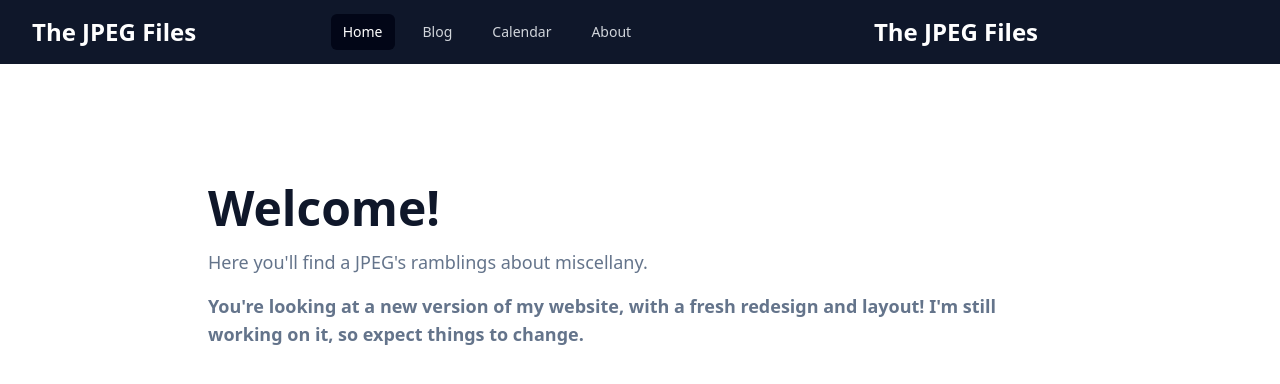
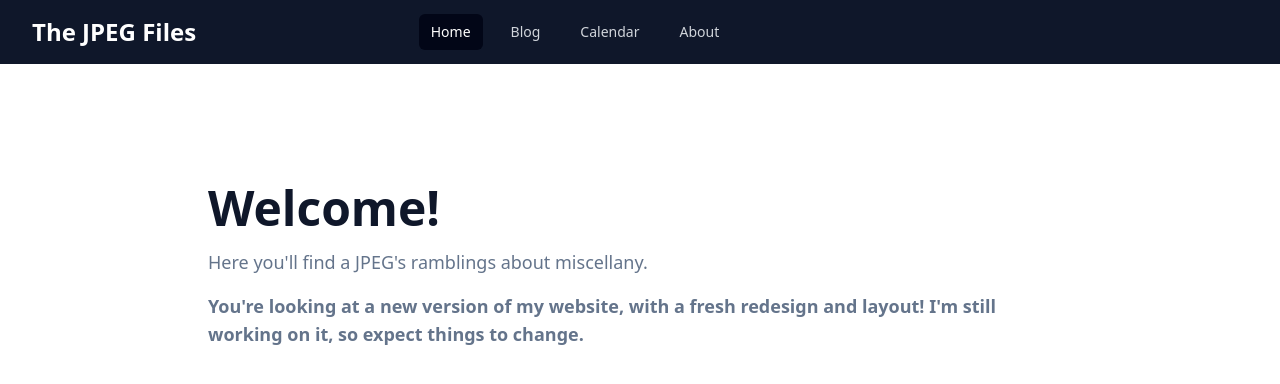
Before and after one commit to AlexTheJPEG/thejpegfiles, an Astro site: page / in a window 1280 px wide. Built offline with nearby package versions, Linux system fonts and the light colour scheme; Astro itself is replaced by a stand-in of ours; some icons are missing.

Commit message:
Hide mobile logo when not on mobile

```diff
--- a/src/components/Navbar.astro
+++ b/src/components/Navbar.astro
@@ -91,7 +91,7 @@ import { Icon } from "astro-icon/components";
             <div
                 class="absolute inset-y-0 right-0 flex items-center gap-3 pr-2 sm:static sm:inset-auto sm:ml-6 sm:pr-0"
             >
-                <a href="/" class="text-2xl font-bold text-white">
+                <a href="/" class="text-2xl font-bold text-white sm:hidden">
                     <!--  <img
                         class="h-8 w-auto"
                         src="./public/favicon.ico"
```
